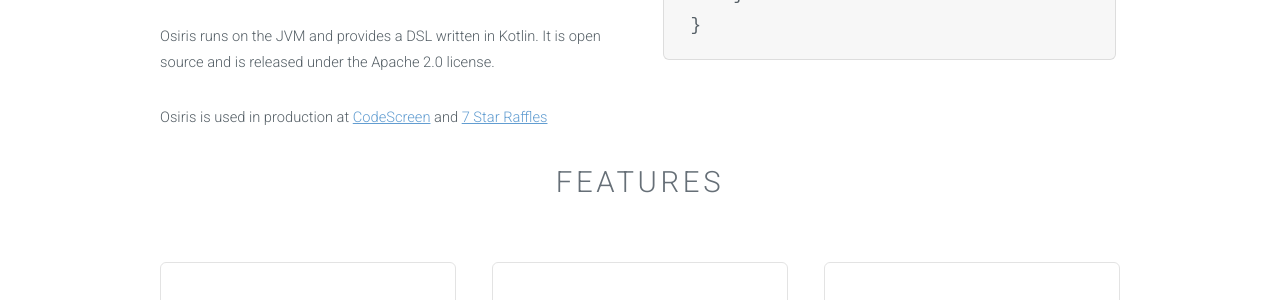
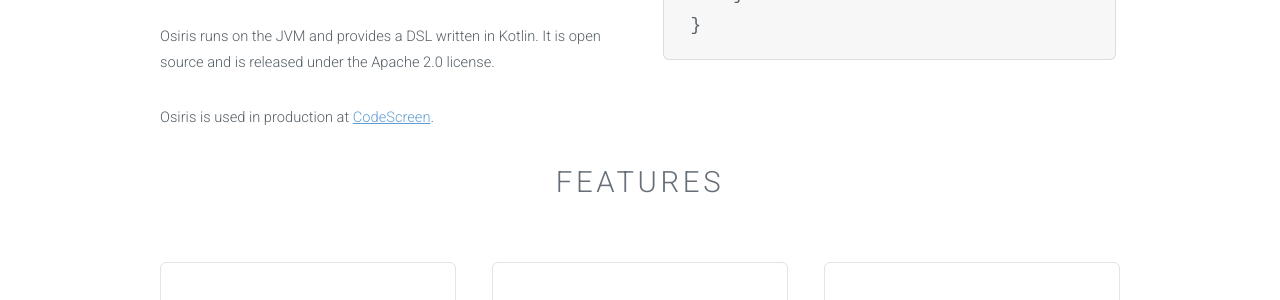
Before and after one commit to cjkent/cjkent.github.io, a Jekyll site: the page built from index.html, in a window 1280 px wide and 900 px high, scrolled down 583 px. Shown: the part 152-452 px from the top of the window. Built offline with Jekyll 4.4.1, drawn with Linux system fonts in a browser that asks for light colours.

Commit message:
Update index.html

```diff
--- a/index.html
+++ b/index.html
@@ -18,8 +18,7 @@
                         Configuration is generated for CloudFormation to define the application resources.</p>
                     <p>Osiris runs on the JVM and provides a DSL written in Kotlin. It is open source and is released
                         under the Apache 2.0 license.</p>
-                    <p>Osiris is used in production at <a href="https://www.codescreen.dev/">CodeScreen</a> and
-                        <a href="https://www.7starraffles.com/">7 Star Raffles</a></p>
+                    <p>Osiris is used in production at <a href="https://www.codescreen.dev/">CodeScreen</a>.</p>
                 </section>
             </div>
 
```
